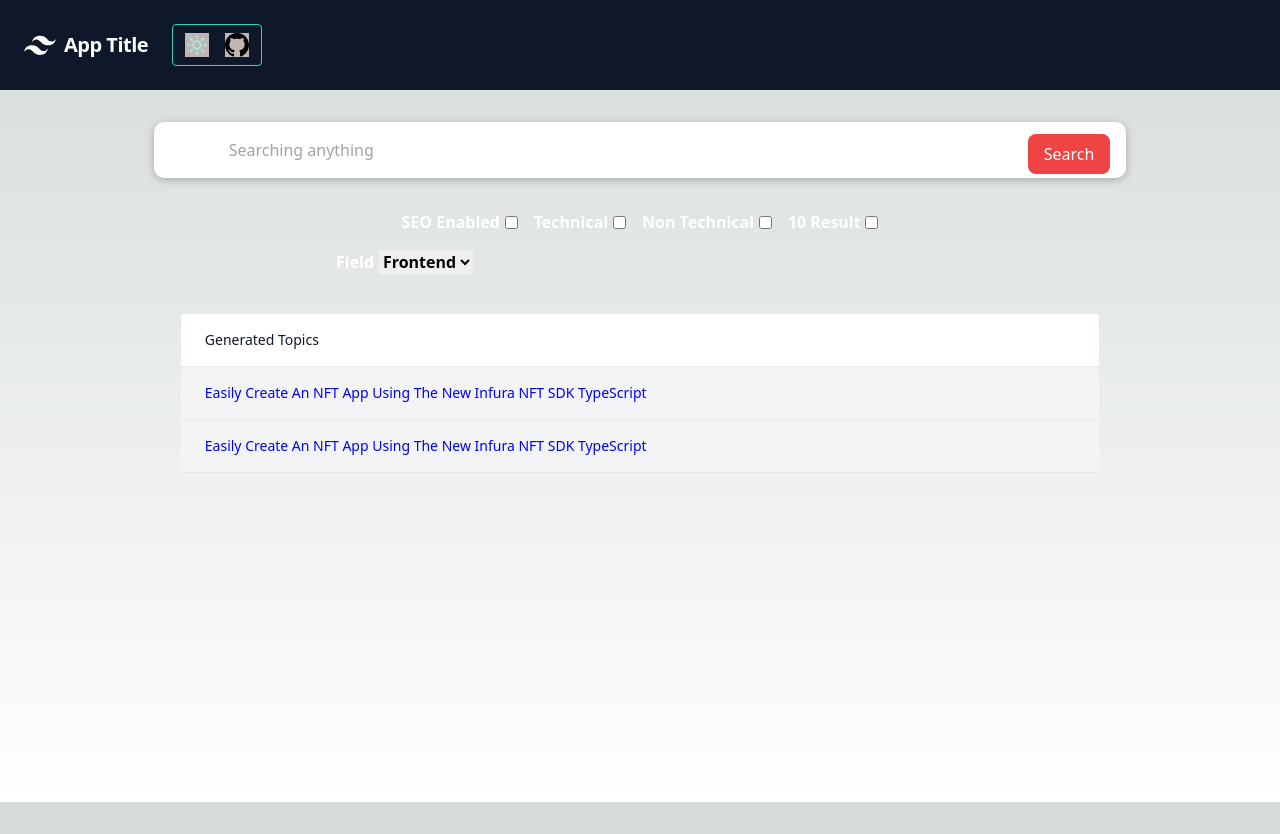
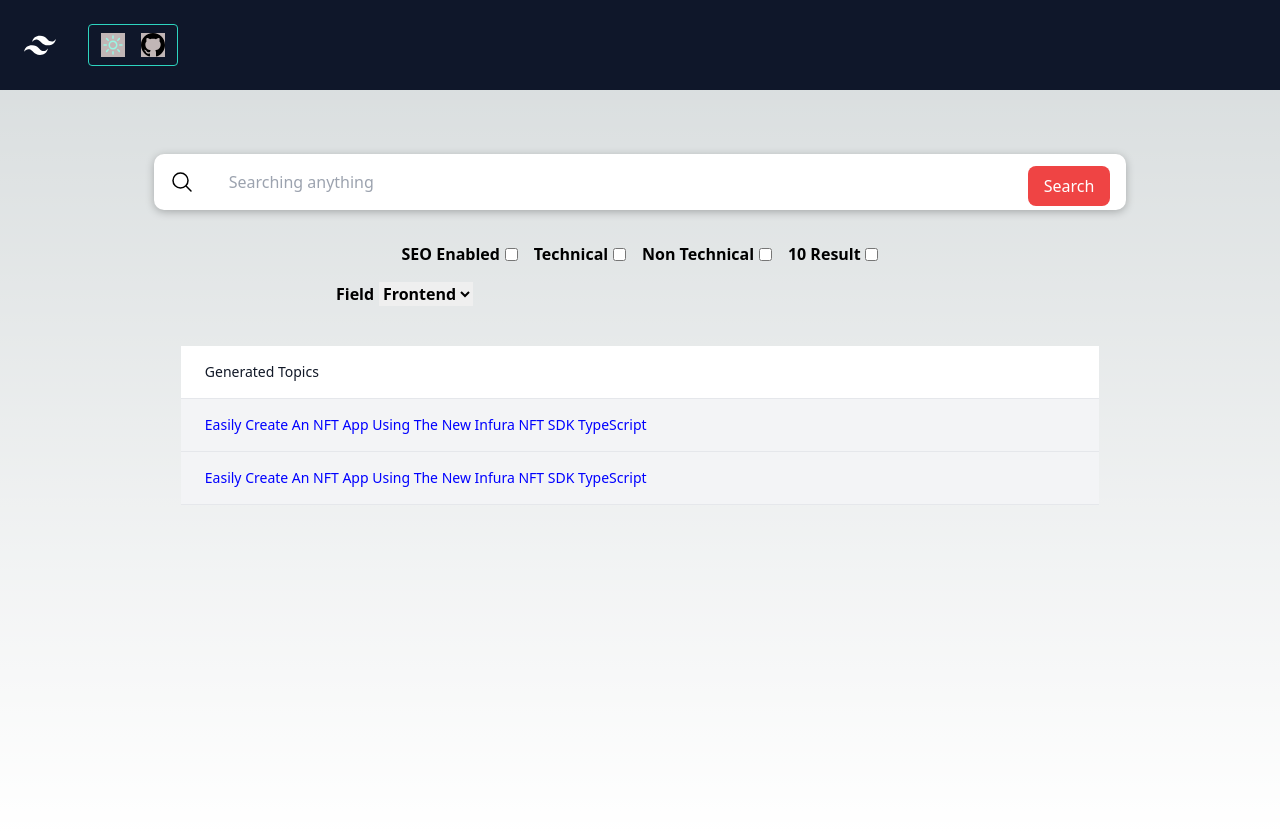
Before and after one commit to Olanetsoft/articleideas, a Next.js app: page / in a window 1280 px wide. Before the commit the page ends 802 px from the top, so only its background shows below. Built offline with nearby package versions, Linux system fonts and the light colour scheme.

Commit message:
dark mode and resposiveness feature added

```diff
--- a/src/components/Nav.jsx
+++ b/src/components/Nav.jsx
@@ -17,6 +17,10 @@ export const Nav = ({ onIsDark }) => {
           ? `flex items-center justify-between flex-wrap bg-teal-500 p-6 border-y-gray-700`
           : `flex items-center justify-between flex-wrap bg-[rgb(15,23,42)] p-6 border-y-gray-700`
       }
+      style={{
+        display: 'flex',
+        justifyContent: 'space-between',
+      }}
     >
       <div class="flex items-center flex-shrink-0 text-white mr-6">
         <svg
@@ -28,7 +32,6 @@ export const Nav = ({ onIsDark }) => {
         >
           <path d="M13.5 22.1c1.8-7.2 6.3-10.8 13.5-10.8 10.8 0 12.15 8.1 17.55 9.45 3.6.9 6.75-.45 9.45-4.05-1.8 7.2-6.3 10.8-13.5 10.8-10.8 0-12.15-8.1-17.55-9.45-3.6-.9-6.75.45-9.45 4.05zM0 38.3c1.8-7.2 6.3-10.8 13.5-10.8 10.8 0 12.15 8.1 17.55 9.45 3.6.9 6.75-.45 9.45-4.05-1.8 7.2-6.3 10.8-13.5 10.8-10.8 0-12.15-8.1-17.55-9.45-3.6-.9-6.75.45-9.45 4.05z" />
         </svg>
-        <span class="font-semibold text-xl tracking-tight">App Title</span>
       </div>
       <div>
         <button class="flex items-center px-3 py-2 border rounded text-teal-200 border-teal-400 hover:text-white hover:border-white">
--- a/src/pages/index.js
+++ b/src/pages/index.js
@@ -19,7 +19,7 @@ export default function Home() {
   return (
     <>
       <Head>
-        <title>Create Next App</title>
+        <title>Unlocking Your Writing Genius</title>
         <meta name="description" content="Generated by create next app" />
         <meta name="viewport" content="width=device-width, initial-scale=1" />
         <link rel="icon" href="/favicon.ico" />
@@ -55,7 +55,13 @@ export default function Home() {
               </span>
             </form>
           </div>
-          <div className={styles.option_container}>
+          <div
+            className={
+              !isDark
+                ? styles.option_container
+                : `${styles.option_container} ${styles.dark__select}`
+            }
+          >
             <ul className={styles.options}>
               <li className={styles.optionsWrapper}>
                 <label>SEO Enabled</label>
--- a/src/styles/Home.module.css
+++ b/src/styles/Home.module.css
@@ -1,15 +1,23 @@
 .main {
   display: flex;
-  color: white;
+  color: black;
   flex-direction: column;
   justify-content: space-between;
   padding: 2rem;
   min-height: 89vh;
   width: 100%!important;
   margin: 0 auto;
+  margin-top: 2rem;
 
 }
-.dark{background: black;}
+.dark{background: black;
+  color: white!important;
+
+}
+.dark__select{
+  color: white!important;
+
+}
 .container{
   display: flex;
   justify-content: center;
@@ -53,6 +61,7 @@
 .searchInput input{
   width: 100%;
   outline: none;
+  color: black!important;
 }
 
 .searchButton button{
```
